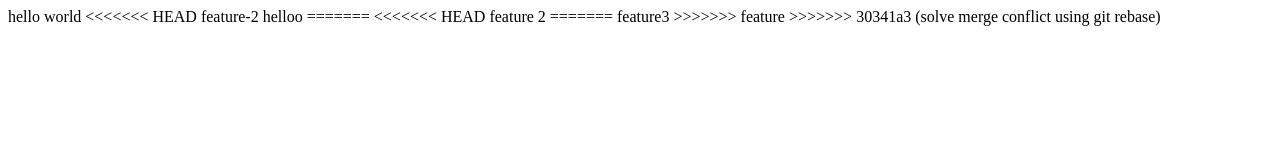
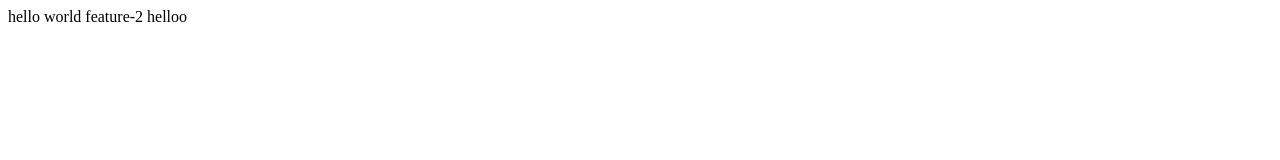
Before and after one commit to sainatharjun/iscGit, a plain HTML site: page index.html in a window 1280 px wide. Drawn offline with Linux system fonts and the light colour scheme.

Commit message:
Cherry-Pick Complete

```diff
--- a/index.html
+++ b/index.html
@@ -1,15 +1,7 @@
 <html>
 <body>
 hello world
-<<<<<<< HEAD
 feature-2
 helloo
-=======
-<<<<<<< HEAD
-feature 2
-=======
-feature3
->>>>>>> feature
->>>>>>> 30341a3 (solve merge conflict using git rebase)
 </body>
 </html>
```
Also changed, not shown: 1 other file.
